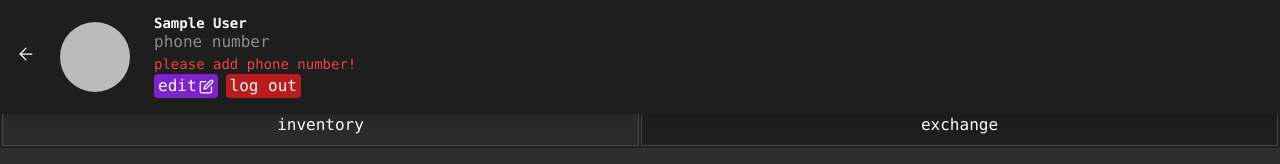
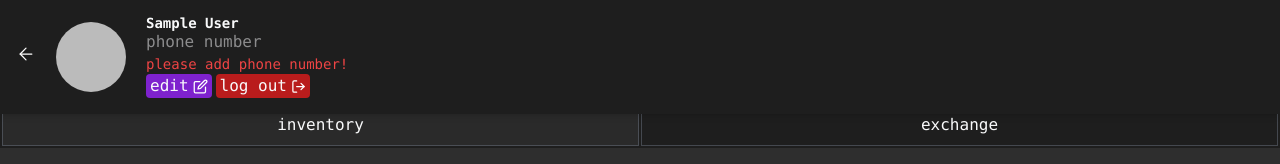
Before and after one commit to amitsuthar69/handOver, a Next.js app: page /dashboard/inventory in a window 1280 px wide. Shown: the top 164 px of the page. Built offline with nearby package versions, Linux system fonts and the light colour scheme; no server answers; the database is empty; sample sign-in values are in the browser's storage.

Commit message:
fixed: Layout Shifts | Added: Item Delete Loader

```diff
--- a/app/globals.css
+++ b/app/globals.css
@@ -32,7 +32,7 @@
     @apply bg-purple-700 hover:bg-purple-500 p-2 rounded-lg w-full text-center text-sm rounded-t-none rounded-r-none rounded-br-none;
   }
   .btn-delete {
-    @apply bg-red-700 hover:bg-red-500 p-2 rounded-lg w-full text-center text-sm rounded-t-none rounded-l-none rounded-bl-none;
+    @apply bg-red-700 hover:bg-red-500 p-2 flex items-center justify-center rounded-lg w-full text-center text-sm rounded-t-none rounded-l-none rounded-bl-none;
   }
   .links {
     @apply text-gray-50 lg:text-blue-400 underline;
--- a/app/ui/EditDeleteButton.tsx
+++ b/app/ui/EditDeleteButton.tsx
@@ -4,12 +4,15 @@ import { useRouter } from "next/navigation";
 import { deleteItem } from "../utils/deleteItem";
 import toast from "react-hot-toast";
 import { removeImg } from "@/app/utils/removeImage";
+import { useState } from "react";
 
 export default function EditDeleteButton({ id }: { id: string }) {
+  const [deleting, setDeleting] = useState(false);
   const router = useRouter();
   const handleDelete = async () => {
     const confirmed = window.confirm("Are you sure to delete this item?");
     if (confirmed) {
+      setDeleting(true);
       try {
         const res = await deleteItem(id);
         if (res?.ok) {
@@ -21,6 +24,7 @@ export default function EditDeleteButton({ id }: { id: string }) {
           router.refresh();
         }
       } catch (error) {
+        setDeleting(false);
         toast.error("Something went wrong :(");
         console.log("Error deleting post in frontend: ", error);
       }
@@ -41,7 +45,18 @@ export default function EditDeleteButton({ id }: { id: string }) {
         <button>Edit</button>
       </Link>
       <button className="btn-delete" onClick={handleDelete}>
-        Delete
+        {deleting ? (
+          <div className="flex gap-2">
+            <img
+              className="animate-spin w-5"
+              src="/loader.svg"
+              alt="deleting"
+            />
+            <h1>Deleting...</h1>
+          </div>
+        ) : (
+          "Delete"
+        )}
       </button>
     </div>
   );
--- a/app/ui/ItemCardSkeleton.tsx
+++ b/app/ui/ItemCardSkeleton.tsx
@@ -1,6 +1,6 @@
 export default function ItemCardSkeleton() {
   return (
-    <div className="dark shadow-md rounded-lg grid grid-cols-1 skeleton-card">
+    <div className="dark h-[320px] shadow-md rounded-lg grid grid-cols-1">
       <div className="thumbnail">
         <div className="w-full h-[170px] animate-pulse bg-gray-600/50 rounded-lg rounded-b-none" />
       </div>
--- a/app/ui/dashboard/ProfileCard.tsx
+++ b/app/ui/dashboard/ProfileCard.tsx
@@ -7,11 +7,12 @@ export default function ProfileCard({ username, phone, email }: any) {
   // current user status : "authenticated" | "loading" | "unauthenticated"
   const { status, data: session } = useSession();
   return (
-    <div className="dark font-mono fixed w-full z-10 top-0 p-4 text-gray-50 flex gap-6 items-center justify-evenly md:justify-start shadow-md">
+    <div className="dark font-mono fixed w-full z-10 top-0 p-4 text-gray-50 flex gap-5 items-center justify-evenly md:justify-start shadow-md">
       <Link href={`/home/items`}>
         <Image
           className="hover:cursor-pointer"
           src={"/arrow-left.svg"}
+          priority={true}
           alt="back"
           width={20}
           height={20}
@@ -22,6 +23,7 @@ export default function ProfileCard({ username, phone, email }: any) {
         src={
           session?.user?.image ? session?.user?.image : "/user-placeholder.png"
         }
+        priority={true}
         alt="user"
         width={70}
         height={70}
@@ -36,11 +38,11 @@ export default function ProfileCard({ username, phone, email }: any) {
         <h1 className="text-red-500 text-sm">
           {phone ? "" : "please add phone number!"}
         </h1>
-        {status === "authenticated" && (
-          <div className="btns flex gap-2">
+        {status === "authenticated" ? (
+          <div className="btns flex gap-1">
             <Link href={`/dashboard/edituser/${email}`}>
-              <button className="edit-btn flex items-center gap-0.5">
-                edit{" "}
+              <button className="edit-btn flex items-center gap-1">
+                edit
                 <Image
                   src={"/pen-square.svg"}
                   alt="edit"
@@ -50,13 +52,33 @@ export default function ProfileCard({ username, phone, email }: any) {
               </button>
             </Link>
             <div className="btn">
-              <button onClick={() => signOut()} className="log-out-btn">
+              <button
+                onClick={() => signOut()}
+                className="log-out-btn flex items-center gap-1"
+              >
                 log out
+                <Image
+                  src={"/logout.svg"}
+                  alt="log-out"
+                  width={15}
+                  height={15}
+                />
               </button>
             </div>
           </div>
+        ) : (
+          <Skeleton />
         )}
       </div>
     </div>
   );
 }
+
+function Skeleton() {
+  return (
+    <div className="flex animate-pulse gap-1">
+      <div className="bg-gray-700 w-[60px] h-[24px] rounded"></div>
+      <div className="bg-gray-700 w-[85px] h-[24px] rounded"></div>
+    </div>
+  );
+}
```
Also changed, not shown: public/loader.svg (added), public/logout.svg (added).
